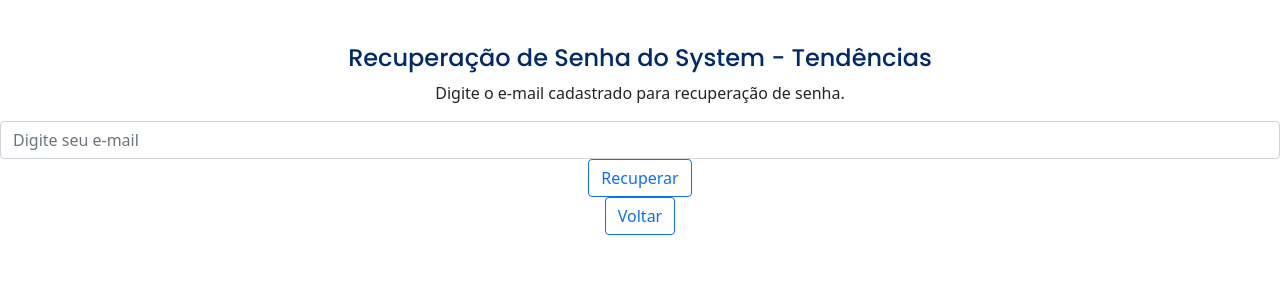
After one commit to iasminimp/tendencia-system, a PHP site: page /esqueceusenha.php in a window 1280 px wide. The commit adds this page. Shown: the top 300 px of the page. Run offline with PHP 8.4, Linux system fonts and the light colour scheme; some libraries are stand-ins or nearby versions.

Commit message:
add:recuperar senha

```diff
--- a/config.php
+++ b/config.php
@@ -11,7 +11,7 @@
     if($conexao->connect_errno){
         echo "Erro";
     }else{
-        echo "Conexão efetuada com sucesso";
+        //echo "Conexão efetuada com sucesso";
     }
 
 
--- /dev/null
+++ b/esqueceusenha.php
@@ -0,0 +1,142 @@
+<?php
+    include('config.php');
+    if (isset($_POST['ok'])){ #verificação do botao do formulario
+        #criar uma nova senha
+        $novasenha=substr(md5(time()),0,6); #nova senha
+        $nscriptografada = md5(md5($novasenha)); #nova senha encriptografada
+        #$nscriptografada = $novasenha;
+
+        $email_user = $_POST['email_user'];
+
+        //verificação se possui um email igual no bd
+        $sql = "SELECT * FROM usuarios WHERE email_user = '$email_user'";
+        $result = $conexao->query($sql);
+
+        if(mysqli_num_rows($result)<1){ #nao entra no sistema
+            echo '<br> nao achou o email';
+
+        }else{ #acho o email no bd
+            echo '<br> achou o email';
+            //somente se o email for enviado sera alterado a senha no bd
+            if(1==1){
+            #if (mail ($email_user, "Sua nova senha", "Sua nova senha: ".$novasenha)){
+                //função mail, em alguns host nao funcionam, como por exemplo:localhost, para fazer o teste se o email foi enviado para o usuario basta escrever um condição que seja verdadeira, como por exemplo if(1==1)
+                #mail ($destinatario, 'assunto', 'corpo_do_email'SS);
+                    //QUERY para editar a senha do usuário no bd
+                    $query_user = "UPDATE usuarios SET senha_user = '$nscriptografada' WHERE email_user = '$email_user'";
+                    mysqli_query($conexao, $query_user);
+
+                    if (mysqli_affected_rows($conexao)) {
+                        //$_SESSION['msg']="<p style='color:green'>Usuário editado com sucesso!</p>";
+                        //header("Location: index.php");
+                        echo "<p style='color:green'>Senha alterada com sucesso!<br> Verifique no seu e-mail a sua nova senha :)</p>";
+                       // header ("Location: index.php");
+                    }else{
+                        echo "<p style='color:#f00'>Erro: Usuário não editado com sucesso!</p>";
+                    }
+
+            }
+        }
+
+
+
+    }
+?>
+
+
+<!DOCTYPE html>
+<html lang="en">
+
+<head>
+  <meta charset="utf-8">
+  <meta content="width=device-width, initial-scale=1.0" name="viewport">
+
+  <title>Login - Tendencias </title>
+  <meta content="Pagina de login do Tendencias - System" name="description">
+  <meta content="login" name="keywords">
+
+  <!-- Favicons -->
+  <link href="assets/img/favicon.png" rel="icon">
+  <link href="assets/img/apple-touch-icon.png" rel="apple-touch-icon">
+
+  <!-- Google Fonts -->
+  <link href="https://fonts.gstatic.com" rel="preconnect">
+  <link href="https://fonts.googleapis.com/css?family=Open+Sans:300,300i,400,400i,600,600i,700,700i|Nunito:300,300i,400,400i,600,600i,700,700i|Poppins:300,300i,400,400i,500,500i,600,600i,700,700i" rel="stylesheet">
+
+  <!-- Vendor CSS Files -->
+  <link href="assets/vendor/bootstrap/css/bootstrap.min.css" rel="stylesheet">
+  <link href="assets/vendor/bootstrap-icons/bootstrap-icons.css" rel="stylesheet">
+  <link href="assets/vendor/boxicons/css/boxicons.min.css" rel="stylesheet">
+  <link href="assets/vendor/quill/quill.snow.css" rel="stylesheet">
+  <link href="assets/vendor/quill/quill.bubble.css" rel="stylesheet">
+  <link href="assets/vendor/remixicon/remixicon.css" rel="stylesheet">
+  <link href="assets/vendor/simple-datatables/style.css" rel="stylesheet">
+
+  <!-- Template Main CSS File -->
+  <link href="assets/css/style.css" rel="stylesheet">
+
+</head>
+
+<body>
+
+  <main>
+    <div class="pt-4 pb-2">
+        <h5 class="card-title text-center pb-0 fs-4">Recuperação de Senha do System - Tendências </h5>
+        <p class="text-center">Digite o e-mail cadastrado para recuperação de senha.</p>
+
+        <!--<div class=" text-center" action=" " method="POST">
+                      <label for="email" class="form-label">E-mail</label>
+                      <input type="text" name="email" class="form-control" id="email" required>
+                       <div class="invalid-feedback">Entre com seu Senha válido!</div>
+        </div><br>-->
+
+        <form action='' method="POST">
+        <!--<input placeholder="Seu e-mail" name="email_user" type="text">
+         <input name="ok" value="ok" type="submit">-->
+
+            <div class="text-center ">
+                <input class="form-control" placeholder="Digite seu e-mail" name="email_user" type="text">
+                <input  class='btn btn-outline-primary' name="ok" value="Recuperar" type="submit">
+                <!-- <a class='btn btn-outline-primary' href="index.php">Voltar</a>-->
+            </div>
+
+
+
+        </form>
+
+        <div class="text-center ">
+            <a class='btn btn-outline-primary' href="index.php">Voltar</a>
+        </div>
+
+    </div>
+
+
+  <!--
+
+    <form action='' method="POST">
+        <input placeholder="Seu e-mail" name="email_user" type="text">
+        <input name="ok" value="ok" type="submit">
+
+
+
+    </form>-->
+
+  </main><!-- End #main -->
+
+
+  <!-- Vendor JS Files -->
+  <script src="assets/vendor/apexcharts/apexcharts.min.js"></script>
+  <script src="assets/vendor/bootstrap/js/bootstrap.bundle.min.js"></script>
+  <script src="assets/vendor/chart.js/chart.min.js"></script>
+  <script src="assets/vendor/echarts/echarts.min.js"></script>
+  <script src="assets/vendor/quill/quill.min.js"></script>
+  <script src="assets/vendor/simple-datatables/simple-datatables.js"></script>
+  <script src="assets/vendor/tinymce/tinymce.min.js"></script>
+  <script src="assets/vendor/php-email-form/validate.js"></script>
+
+  <!-- Template Main JS File -->
+  <script src="assets/js/main.js"></script>
+
+</body>
+
+</html>
--- a/index.php
+++ b/index.php
@@ -88,9 +88,9 @@
                     <div class="col-12">
                       <label for="senha_user" class="form-label">Senha</label>
                       <input type="password" name="senha_user" class="form-control" id="senha_user" required>
+                      <p class="small mb-0 text-end">Esqueceu sua senha? <a href="esqueceusenha.php">Recuperar Senha</a></p>
                       <!-- <div class="invalid-feedback">Entre com seu Senha válido!</div>-->
                     </div>
-
                     <!--<div class="col-12">
                       <div class="form-check">
                         <input class="form-check-input" type="checkbox" name="remember" value="true" id="rememberMe">
--- a/testLogin.php
+++ b/testLogin.php
@@ -19,7 +19,7 @@
         #verificando se existe esse usuario no banco de dados
         $sql = "SELECT * FROM usuarios WHERE username = '$username' and senha_user ='$senha_user'";
         $result = $conexao->query($sql);
-        if(mysqli_num_rows($result)<1){
+        if(mysqli_num_rows($result)<1){ #nao entra no sistema
 
             unset($_SESSION['username']);
             unset($_SESSION['senha_user']);
```
Also changed, not shown: recuperarsenha.php (added, +79 -0 lines), readme.txt.
